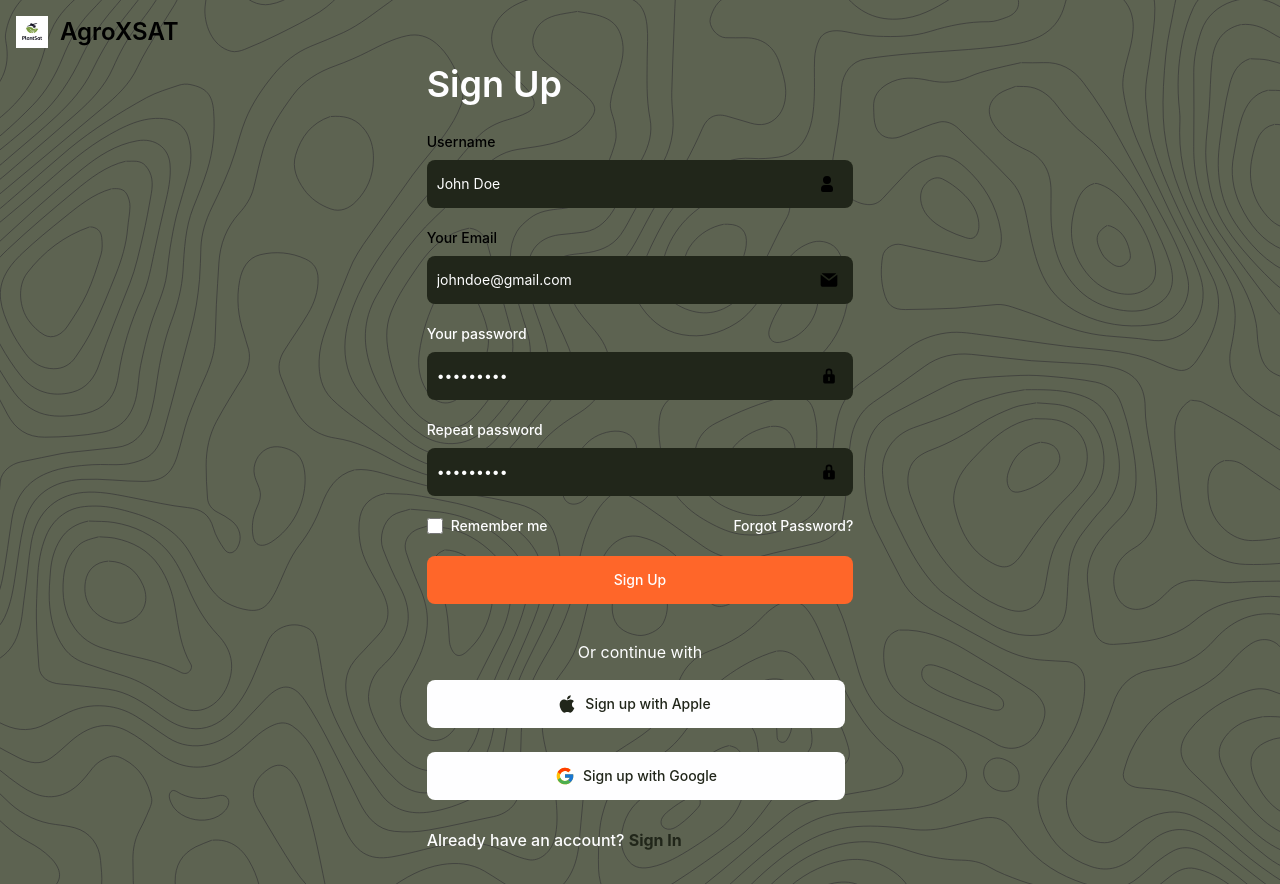
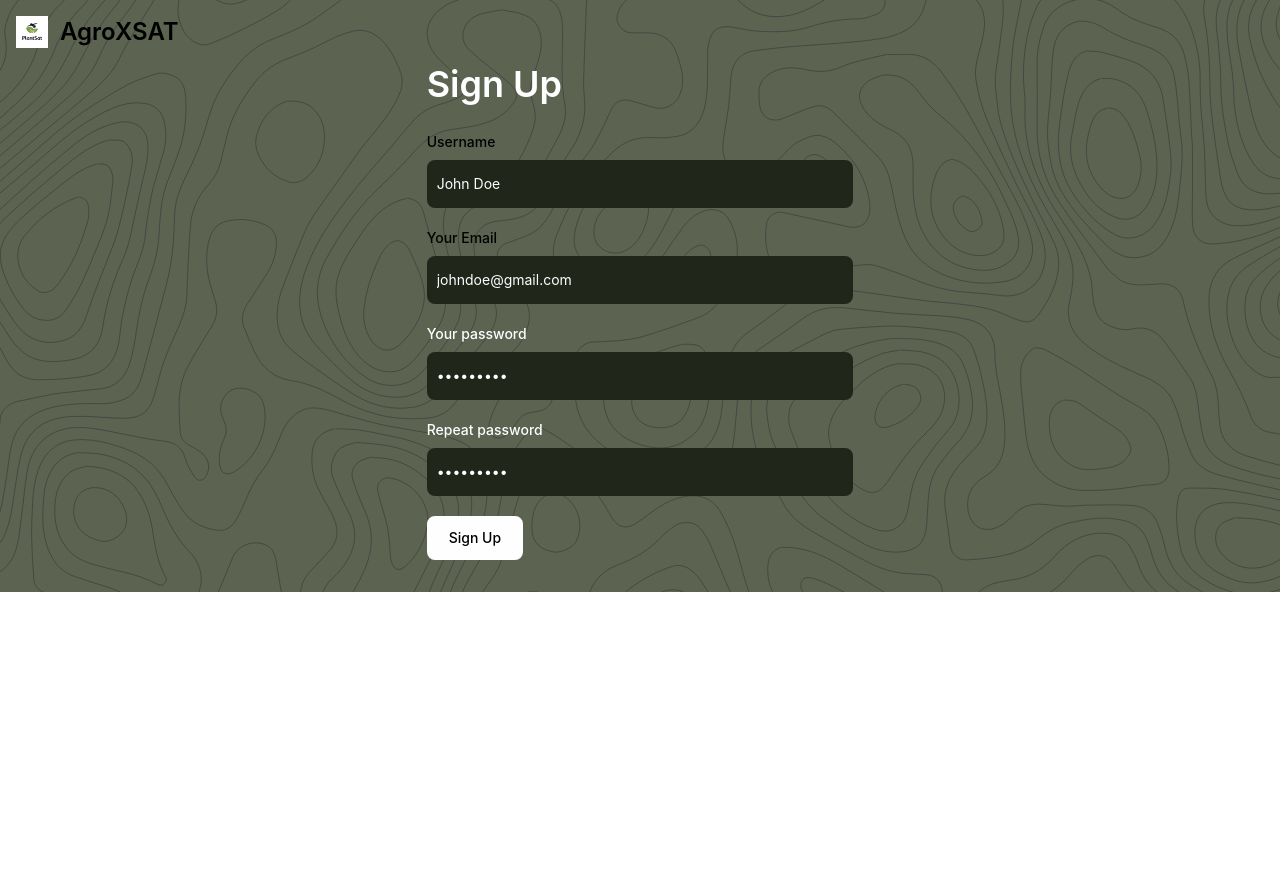
Before and after one commit to CommsJKUAT/AgroXSAT, a React (Vite) app in the folder AgritechSat/frontend/: page /register in a window 1280 px wide. After the commit the page ends 800 px from the top, so only its background shows below. Built offline with nearby package versions, Linux system fonts and the light colour scheme.

Commit message:
changed all class to classname as is required for jsx and linked register to backend

```diff
--- a/AgritechSat/frontend/src/App.jsx
+++ b/AgritechSat/frontend/src/App.jsx
@@ -1,13 +1,18 @@
+import { BrowserRouter as Router, Routes, Route } from "react-router-dom";
 import Login from "./pages/@auth/login/login"
 import Register from "./pages/@auth/register/register"
 
+
+
 function App() {
-
   return (
-    <main >
-      <Register/>
-    </main>
-  )
+    <Router>
+      <Routes>
+        <Route path="/register" element={<Register />} />
+        <Route path="/login" element={<Login />} />
+      </Routes>
+    </Router>
+  );
 }
 
-export default App
+export default App;
--- a/AgritechSat/frontend/src/pages/@auth/register/register.jsx
+++ b/AgritechSat/frontend/src/pages/@auth/register/register.jsx
@@ -1,6 +1,44 @@
+import { useState } from "react";
+import { useNavigate } from "react-router-dom";  // to handle redirects
 import Nav from "../nav";
 
 function Register() {
+  const [formData, setFormData] = useState({
+    username: "",
+    email: "",
+    password: "",
+    password2: "",
+  });
+  const [error, setError] = useState(null);
+  const navigate = useNavigate();
+
+  const handleChange = (e) => {
+    setFormData({ ...formData, [e.target.id]: e.target.value });
+  };
+
+  const handleSubmit = async (e) => {
+    e.preventDefault();
+    try {
+      const response = await fetch("https://agroxsat.onrender.com/backend/register/", {
+        method: "POST",
+        headers: {
+          "Content-Type": "application/json",
+        },
+        body: JSON.stringify(formData),
+      });
+
+      const data = await response.json();
+      if (response.ok) {
+        // Redirect to login page upon successful registration
+        navigate("/login");
+      } else {
+        setError(data.detail || "Something went wrong.");
+      }
+    } catch (error) {
+      setError("An error occurred. Please try again.");
+    }
+  };
+
   return (
     <section className="relative bg-olive 2xl:h-screen bg-hero-pattern bg-no-repeat bg-cover">
       <Nav />
@@ -10,227 +48,78 @@ function Register() {
             Sign Up
           </h1>
         </div>
-        <form className=" w-1/3 2xl:w-1/4 ">
+        <form onSubmit={handleSubmit} className="w-1/3 2xl:w-1/4">
+          {error && <p className="text-red-500">{error}</p>}
           <div className="my-5">
-            <label
-              for="email-address-icon"
-              class="block mb-2 text-sm font-medium text-gray-900 dark:text-white"
-            >
+            <label htmlFor="username" className="block mb-2 text-sm font-medium text-gray-900 dark:text-white">
               Username
             </label>
-            <div class="relative">
+            <div className="relative">
               <input
                 type="text"
-                id="email-address-icon"
+                id="username"
                 className="text-white bg-black-olive text-sm rounded-lg focus:ring-black-olive focus:border-black-olive block w-full ps-2.5 p-3.5 placeholder-white"
                 placeholder="John Doe"
+                value={formData.username}
+                onChange={handleChange}
+                required
               />
-              <div class="absolute inset-y-0 end-0 flex items-center pe-3.5 pointer-events-none">
-                <svg
-                  class="w-6 h-6 text-gray-800 dark:text-white"
-                  aria-hidden="true"
-                  xmlns="http://www.w3.org/2000/svg"
-                  width="24"
-                  height="24"
-                  fill="currentColor"
-                  viewBox="0 0 24 24"
-                >
-                  <path
-                    fill-rule="evenodd"
-                    d="M12 4a4 4 0 1 0 0 8 4 4 0 0 0 0-8Zm-2 9a4 4 0 0 0-4 4v1a2 2 0 0 0 2 2h8a2 2 0 0 0 2-2v-1a4 4 0 0 0-4-4h-4Z"
-                    clip-rule="evenodd"
-                  />
-                </svg>
-              </div>
             </div>
           </div>
           <div className="my-5">
-            <label
-              for="email-address-icon"
-              class="block mb-2 text-sm font-medium text-gray-900 dark:text-white"
-            >
+            <label htmlFor="email" className="block mb-2 text-sm font-medium text-gray-900 dark:text-white">
               Your Email
             </label>
-            <div class="relative">
+            <div className="relative">
               <input
                 type="email"
-                id="email-address-icon"
+                id="email"
                 className="text-white bg-black-olive text-sm rounded-lg focus:ring-black-olive focus:border-black-olive block w-full ps-2.5 p-3.5 placeholder-white"
                 placeholder="johndoe@gmail.com"
+                value={formData.email}
+                onChange={handleChange}
+                required
               />
-              <div class="absolute inset-y-0 end-0 flex items-center pe-3.5 pointer-events-none">
-                <svg
-                  class="w-5 h-5 text-gray-800 dark:text-white"
-                  aria-hidden="true"
-                  xmlns="http://www.w3.org/2000/svg"
-                  width="24"
-                  height="24"
-                  fill="currentColor"
-                  viewBox="0 0 24 24"
-                >
-                  <path d="M2.038 5.61A2.01 2.01 0 0 0 2 6v12a2 2 0 0 0 2 2h16a2 2 0 0 0 2-2V6c0-.12-.01-.238-.03-.352l-.866.65-7.89 6.032a2 2 0 0 1-2.429 0L2.884 6.288l-.846-.677Z" />
-                  <path d="M20.677 4.117A1.996 1.996 0 0 0 20 4H4c-.225 0-.44.037-.642.105l.758.607L12 10.742 19.9 4.7l.777-.583Z" />
-                </svg>
-              </div>
             </div>
           </div>
           <div className="my-5">
-            <label
-              for="password"
-              className="block mb-2 text-sm font-medium text-white"
-            >
+            <label htmlFor="password" className="block mb-2 text-sm font-medium text-white">
               Your password
             </label>
-            <div class="relative">
+            <div className="relative">
               <input
                 type="password"
                 id="password"
                 className="text-white bg-black-olive text-sm rounded-lg focus:ring-black-olive focus:border-black-olive block w-full ps-2.5 p-3.5 placeholder-white"
                 placeholder="•••••••••"
+                value={formData.password}
+                onChange={handleChange}
                 required
               />
-              <div class="absolute inset-y-0 end-0 flex items-center pe-3.5 pointer-events-none">
-                <svg
-                  class="w-5 h-5 text-gray-800 dark:text-white"
-                  aria-hidden="true"
-                  xmlns="http://www.w3.org/2000/svg"
-                  width="24"
-                  height="24"
-                  fill="currentColor"
-                  viewBox="0 0 24 24"
-                >
-                  <path
-                    fill-rule="evenodd"
-                    d="M8 10V7a4 4 0 1 1 8 0v3h1a2 2 0 0 1 2 2v7a2 2 0 0 1-2 2H7a2 2 0 0 1-2-2v-7a2 2 0 0 1 2-2h1Zm2-3a2 2 0 1 1 4 0v3h-4V7Zm2 6a1 1 0 0 1 1 1v3a1 1 0 1 1-2 0v-3a1 1 0 0 1 1-1Z"
-                    clip-rule="evenodd"
-                  />
-                </svg>
-              </div>
             </div>
           </div>
           <div className="my-5">
-            <label
-              for="password"
-              className="block mb-2 text-sm font-medium text-white"
-            >
+            <label htmlFor="password2" className="block mb-2 text-sm font-medium text-white">
               Repeat password
             </label>
-            <div class="relative">
+            <div className="relative">
               <input
                 type="password"
                 id="password2"
                 className="text-white bg-black-olive text-sm rounded-lg focus:ring-black-olive focus:border-black-olive block w-full ps-2.5 p-3.5 placeholder-white"
                 placeholder="•••••••••"
+                value={formData.password2}
+                onChange={handleChange}
                 required
               />
-              <div class="absolute inset-y-0 end-0 flex items-center pe-3.5 pointer-events-none">
-                <svg
-                  class="w-5 h-5 text-gray-800 dark:text-white"
-                  aria-hidden="true"
-                  xmlns="http://www.w3.org/2000/svg"
-                  width="24"
-                  height="24"
-                  fill="currentColor"
-                  viewBox="0 0 24 24"
-                >
-                  <path
-                    fill-rule="evenodd"
-                    d="M8 10V7a4 4 0 1 1 8 0v3h1a2 2 0 0 1 2 2v7a2 2 0 0 1-2 2H7a2 2 0 0 1-2-2v-7a2 2 0 0 1 2-2h1Zm2-3a2 2 0 1 1 4 0v3h-4V7Zm2 6a1 1 0 0 1 1 1v3a1 1 0 1 1-2 0v-3a1 1 0 0 1 1-1Z"
-                    clip-rule="evenodd"
-                  />
-                </svg>
-              </div>
-            </div>
-          </div>
-          <div class="flex items-start mb-5">
-            <div className="flex items-center justify-between h-5 w-full">
-              <div className="flex items-center ">
-                <input
-                  id="remember"
-                  type="checkbox"
-                  className="w-4 h-4 text-earth bg-earth border-earth rounded focus:ring-earth dark:focus:ring-earth"
-                  required
-                />
-                <label
-                  for="remember"
-                  className="ms-2 text-sm font-medium text-white"
-                >
-                  Remember me
-                </label>
-              </div>
-              <a href="/" className="text-sm font-medium text-white">
-                Forgot Password?
-              </a>
             </div>
           </div>
           <button
             type="submit"
-            className="mb-4 text-white bg-giants-orange hover:bg-blue-800 focus:ring-4 focus:outline-none focus:ring-blue-300 font-medium rounded-lg text-sm w-full sm:w-full px-5 py-3.5 text-center dark:bg-blue-600 dark:hover:bg-blue-700 dark:focus:ring-blue-800"
+            className="text-gray-900 bg-white border-2 hover:bg-olive-1 hover:text-white border-white focus:ring-4 focus:outline-none focus:ring-olive font-medium rounded-lg text-sm px-5 py-2.5 text-center"
           >
             Sign Up
           </button>
-          <div className="my-5 flex flex-col">
-            <p className="text-center text-white">Or continue with</p>
-            <button
-              type="button"
-              className="my-4 text-black-olive bg-white  focus:ring-4 focus:outline-none focus:ring-[#050708]/50 font-medium rounded-lg text-sm px-5 py-3.5 text-center inline-flex items-center justify-center me-2 mb-2"
-            >
-              <svg
-                className="  w-5 h-5 me-2 -ms-1"
-                aria-hidden="true"
-                focusable="false"
-                data-prefix="fab"
-                data-icon="apple"
-                role="img"
-                xmlns="http://www.w3.org/2000/svg"
-                viewBox="0 0 384 512"
-              >
-                <path
-                  fill="currentColor"
-                  d="M318.7 268.7c-.2-36.7 16.4-64.4 50-84.8-18.8-26.9-47.2-41.7-84.7-44.6-35.5-2.8-74.3 20.7-88.5 20.7-15 0-49.4-19.7-76.4-19.7C63.3 141.2 4 184.8 4 273.5q0 39.3 14.4 81.2c12.8 36.7 59 126.7 107.2 125.2 25.2-.6 43-17.9 75.8-17.9 31.8 0 48.3 17.9 76.4 17.9 48.6-.7 90.4-82.5 102.6-119.3-65.2-30.7-61.7-90-61.7-91.9zm-56.6-164.2c27.3-32.4 24.8-61.9 24-72.5-24.1 1.4-52 16.4-67.9 34.9-17.5 19.8-27.8 44.3-25.6 71.9 26.1 2 49.9-11.4 69.5-34.3z"
-                ></path>
-              </svg>
-              Sign up with Apple
-            </button>
-            <button
-              type="button"
-              class="my-4 text-black-olive bg-white focus:ring-4 focus:outline-none focus:ring-[#4285F4]/50 font-medium rounded-lg text-sm px-5 py-3.5 text-center inline-flex items-center justify-center dark:focus:ring-[#4285F4]/55 me-2 mb-2"
-            >
-              <svg
-                xmlns="http://www.w3.org/2000/svg"
-                x="0px"
-                y="0px"
-                width="20"
-                height="20"
-                viewBox="0 0 48 48"
-                className="me-2"
-              >
-                <path
-                  fill="#FFC107"
-                  d="M43.611,20.083H42V20H24v8h11.303c-1.649,4.657-6.08,8-11.303,8c-6.627,0-12-5.373-12-12c0-6.627,5.373-12,12-12c3.059,0,5.842,1.154,7.961,3.039l5.657-5.657C34.046,6.053,29.268,4,24,4C12.955,4,4,12.955,4,24c0,11.045,8.955,20,20,20c11.045,0,20-8.955,20-20C44,22.659,43.862,21.35,43.611,20.083z"
-                ></path>
-                <path
-                  fill="#FF3D00"
-                  d="M6.306,14.691l6.571,4.819C14.655,15.108,18.961,12,24,12c3.059,0,5.842,1.154,7.961,3.039l5.657-5.657C34.046,6.053,29.268,4,24,4C16.318,4,9.656,8.337,6.306,14.691z"
-                ></path>
-                <path
-                  fill="#4CAF50"
-                  d="M24,44c5.166,0,9.86-1.977,13.409-5.192l-6.19-5.238C29.211,35.091,26.715,36,24,36c-5.202,0-9.619-3.317-11.283-7.946l-6.522,5.025C9.505,39.556,16.227,44,24,44z"
-                ></path>
-                <path
-                  fill="#1976D2"
-                  d="M43.611,20.083H42V20H24v8h11.303c-0.792,2.237-2.231,4.166-4.087,5.571c0.001-0.001,0.002-0.001,0.003-0.002l6.19,5.238C36.971,39.205,44,34,44,24C44,22.659,43.862,21.35,43.611,20.083z"
-                ></path>
-              </svg>
-              Sign up with Google
-            </button>
-          </div>
-          <p className="font-medium text-white">
-            Already have an account?{" "}
-            <a href="/" className=" text-black-olive font-bold">
-              Sign In
-            </a>
-          </p>
         </form>
       </div>
     </section>
```
Also changed, not shown: 1 other file (tests, documents, lock files or other folders).
